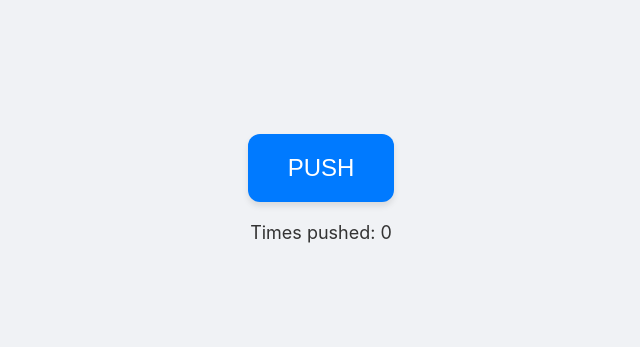
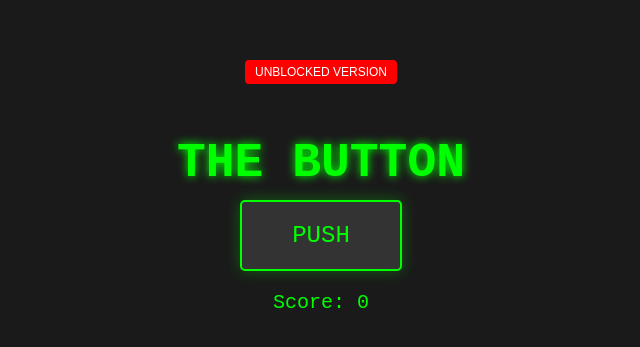
Before and after one commit to Bdog-lab/Push-button, a plain HTML site: page index.html in a window 1280 px wide. Shown: the part 203-550 px from the top of the page, without its empty margins (319-959 px from the left). Drawn offline with Linux system fonts and the light colour scheme.

Commit message:
Update index.html

```diff
--- a/index.html
+++ b/index.html
@@ -3,50 +3,69 @@
 <head>
     <meta charset="UTF-8">
     <meta name="viewport" content="width=device-width, initial-scale=1.0">
-    <title>Push the Button</title>
+    <title>Unblocked Button</title>
     <style>
         body {
             display: flex;
             justify-content: center;
             align-items: center;
             height: 100vh;
-            background-color: #f0f2f5;
-            font-family: -apple-system, BlinkMacSystemFont, sans-serif;
+            background-color: #1a1a1a; /* Dark mode for "stealth" */
+            font-family: 'Courier New', Courier, monospace; /* Retro game font */
             margin: 0;
             flex-direction: column;
+            color: #00ff00; /* Hacker green text */
+        }
+        h1 {
+            font-size: 3rem;
+            margin-bottom: 10px;
+            text-shadow: 0 0 10px #00ff00;
         }
         button {
-            background-color: #007AFF;
-            color: white;
-            border: none;
-            padding: 20px 40px;
+            background-color: #333;
+            color: #00ff00;
+            border: 2px solid #00ff00;
+            padding: 20px 50px;
             font-size: 24px;
-            border-radius: 12px;
+            border-radius: 5px;
             cursor: pointer;
-            box-shadow: 0 4px 6px rgba(0,0,0,0.1);
-            transition: transform 0.1s, background-color 0.2s;
+            box-shadow: 0 0 15px rgba(0, 255, 0, 0.3);
+            transition: all 0.1s;
+            font-family: inherit;
         }
         button:active {
             transform: scale(0.95);
-            background-color: #0056b3;
+            background-color: #00ff00;
+            color: #000;
         }
         p {
             margin-top: 20px;
-            font-size: 18px;
-            color: #333;
+            font-size: 20px;
+        }
+        .badge {
+            background: red;
+            color: white;
+            padding: 5px 10px;
+            font-size: 12px;
+            border-radius: 4px;
+            margin-bottom: 20px;
+            font-family: sans-serif;
         }
     </style>
 </head>
 <body>
 
+    <div class="badge">UNBLOCKED VERSION</div>
+    <h1>THE BUTTON</h1>
+
     <button onclick="buttonClicked()">PUSH</button>
-    <p id="counter">Times pushed: 0</p>
+    <p id="counter">Score: 0</p>
 
     <script>
         let count = 0;
         function buttonClicked() {
             count++;
-            document.getElementById('counter').innerText = "Times pushed: " + count;
+            document.getElementById('counter').innerText = "Score: " + count;
         }
     </script>
 
```
